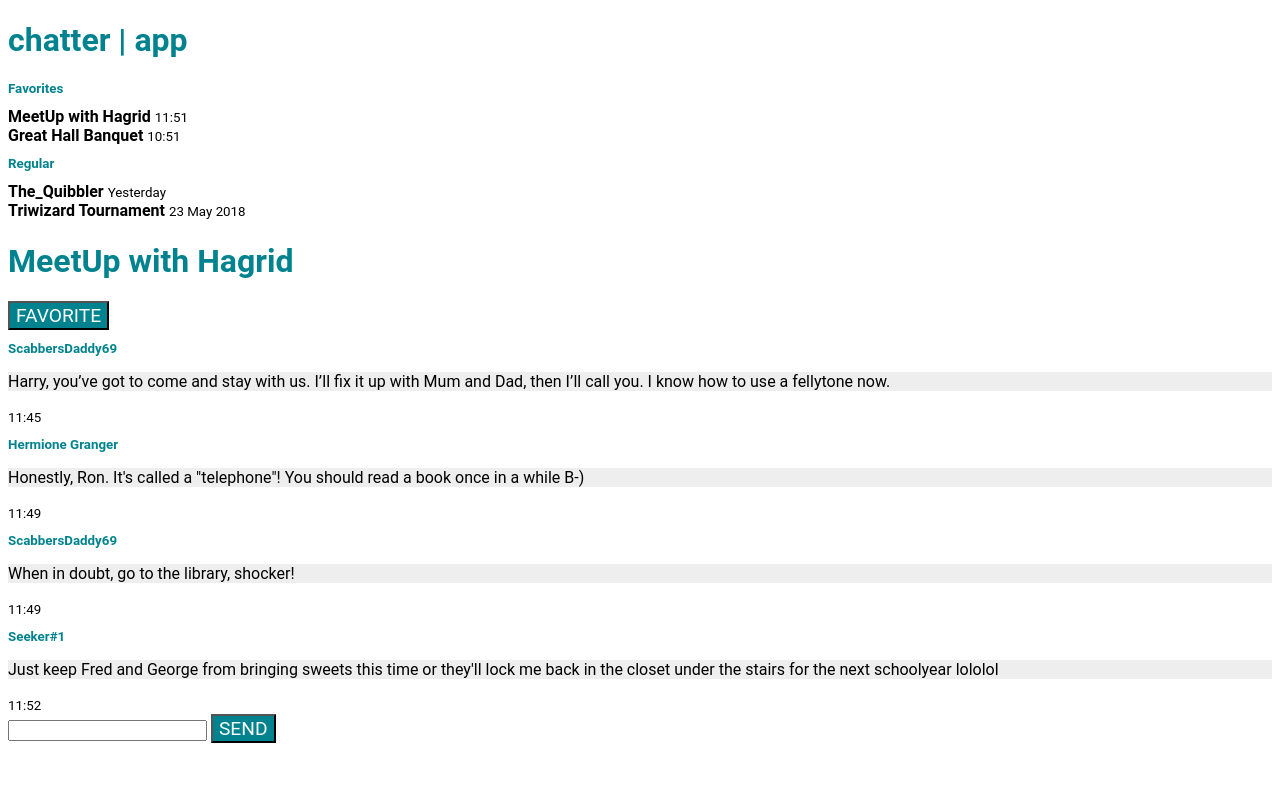
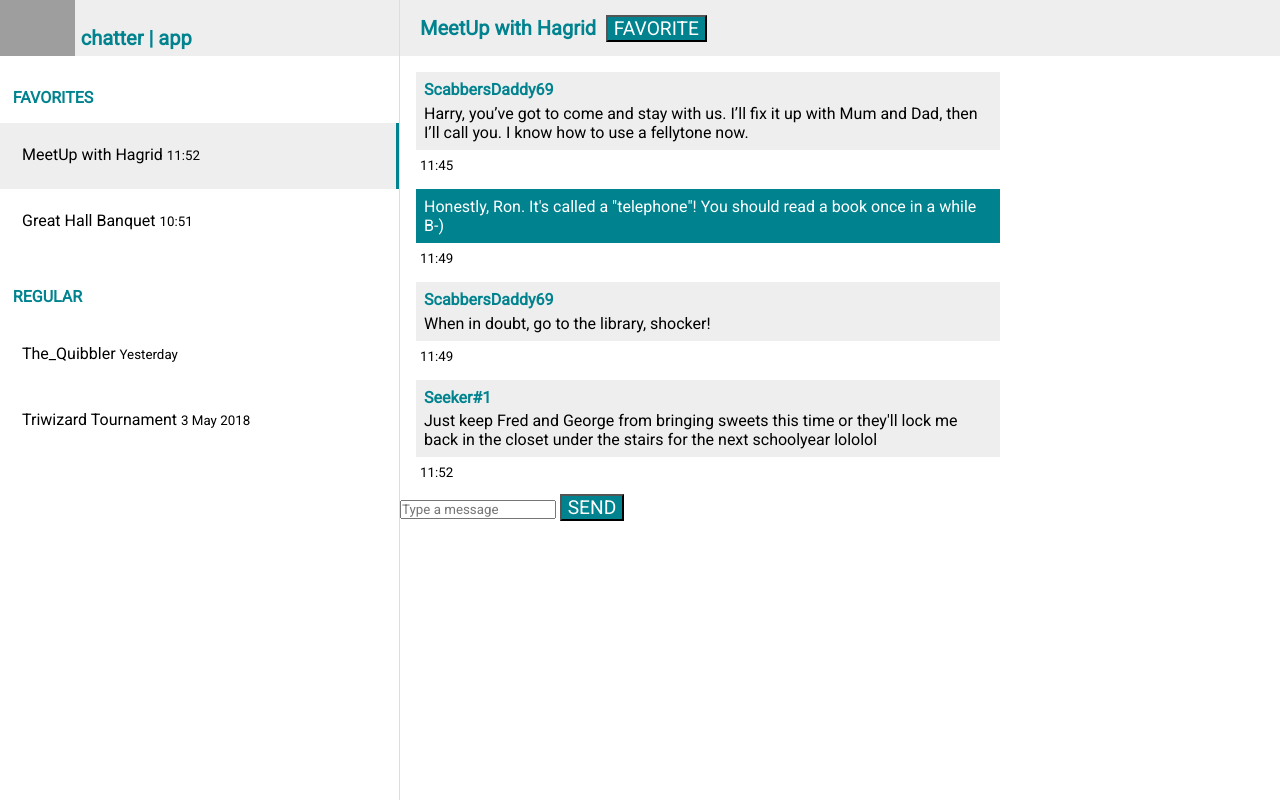
Before and after one commit to mayypanem/mayypanem.github.io, a plain HTML site: page index.html in a window 1280 px wide. Drawn offline with Linux system fonts and the light colour scheme; grey boxes are pictures that could not be loaded.

Commit message:
Challenge 2

```diff
--- /dev/null
+++ b/CSS/style.css
@@ -0,0 +1,121 @@
+/*GLOBAL*/
+
+* {
+    margin: 0;
+    padding: 0;
+    font-family: "Roboto", Arial, sans-serif;
+}
+
+body {
+    width: 100%;
+    height: 100%;
+}
+
+#channels {
+    width: 399px;
+    height: 100vh;
+    border-right: 1px solid #dddddd;
+}
+
+#chat {
+    left: 400px;
+    width: calc(100%-400px);
+}
+
+button {
+    background-color: #00838f;
+    color: white;
+    text-transform: uppercase;
+    font-size: larger;
+    padding: 0 0.3em 0 0.3em;
+}
+
+section {
+    position: fixed;
+    vertical-align: top;
+    height: 100vh;
+}
+
+
+
+/*APP BAR*/
+
+.headbar {
+    height: 56px;
+    color: #00838f;
+    background-color: #eeeeee;
+    display: flex;
+}
+
+
+
+/*CHANNELS LIST*/
+
+.channel-list {
+    background-color: white;
+    list-style-type: none;
+}
+
+
+
+li {
+    box-sizing: border-box;
+    padding: 22px;
+    height: 66px;
+}
+
+.selected {
+    background-color: #eeeeee;
+    border-right: 3px solid #00838f;
+}
+
+.list-title {
+    margin: 2em 0 1em 0.8em;
+    color: #00838f;
+    text-transform: uppercase;
+    font-weight: 1000;
+}
+
+.list-item-time {
+    font-size: smaller;
+}
+
+
+
+/*MESSAGES*/
+
+.message {
+    width: 70%;
+}
+
+.incoming .message-username {
+    color: #00838f;
+    font-weight: 1000;
+    margin-bottom: 0.3em;
+}
+
+.outgoing .message-username {
+    display: none;
+}
+
+.message-content {
+    margin: 1em;
+    margin-bottom: 0.5em;
+    padding: 0.5em;
+}
+
+.incoming .message-content {
+    background-color: #eeeeee;
+    color: initial;
+}
+
+.outgoing .message-content {
+    background-color: #00838f;
+    color: white;
+}
+
+.message-timestamp {
+    font-size: smaller;
+    margin-left: 1.5em;
+    margin-bottom: 1em;
+}
--- a/index.html
+++ b/index.html
@@ -6,70 +6,106 @@
     <meta http-equiv="X-UA-Compatible" content="IE=edge">
     <title>Chatter|App</title>
     <meta name="viewport" content="width=device-width, initial-scale=1">
-    <style>
-        * {
-            font-family: "Roboto", Arial, sans-serif;
-        }
 
-        h1 {
-            color: #00838f;
-        }
-
-        h2 {
-            color: #00838f;
-            font-size: smaller;
-        }
-
-        p {
-            background-color: #eeeeee;
-        }
-        button {
-            background-color: #00838f;
-            color: white;
-            text-transform: uppercase;
-            font-size: larger;
-        }
-    </style>
+    <link rel="stylesheet" href="CSS/style.css">
+    <link href="https://fonts.googleapis.com/css?family=Roboto" rel="stylesheet">
 </head>
 
 <body>
-    <h1>chatter | app</h1>
-    <h2>Favorites</h2>
-    <strong>MeetUp with Hagrid</strong>
-    <small>11:51</small><br>
-    <strong>Great Hall Banquet</strong>
-    <small>10:51</small>
-    <h2>Regular</h2>
-    <strong>The_Quibbler</strong>
-    <small>Yesterday</small><br>
-    <strong>Triwizard Tournament</strong>
-    <small>23 May 2018</small>
+    <!--Channels-->
+    <section id="channels">
 
-    <!--Chat - will be displayed on the right in he future-->
-    <h1>MeetUp with Hagrid</h1>
-    <button>Favorite</button>
+        <!--Headbar-->
+        <div class="headbar" style="align-items: end;">
+            <img alt="chatterApp Logo" src="https://ip.lfe.mw.tum.de/sections/moocus.png" height="56px" style="background-color: #00838f;"/>
+            <h1 style="padding-bottom: 0.3em; margin-left: 0.3em; font-size: 20px;">chatter | app</h1>
+        </div>
 
-    <h2>ScabbersDaddy69</h2>
-    <p>Harry, you’ve got to come and stay with us. I’ll fix it up with Mum and Dad, then I’ll call you. I know how to
-        use a fellytone now.</p>
-    <small>11:45</small>
+        <!--Channel Lists-->
+        <ul class="channel-list">
+            <div class="list-title">Favorites</div>
+            <li class="selected"><span>MeetUp with Hagrid</span> <span class="list-item-time">11:52</span></li>
+            <li><span>Great Hall Banquet</span> <span class="list-item-time">10:51</span></li>
+        </ul>
+        <ul class="channel-list">
+            <div class="list-title">Regular</div>
+            <li><span>The_Quibbler</span> <span class="list-item-time">Yesterday</span></li>
+            <li><span>Triwizard Tournament</span> <span class="list-item-time">3 May 2018</span></li>
+        </ul>
+    </section>
 
-    <h2>Hermione Granger</h2>
-    <p>Honestly, Ron. It's called a "telephone"! You should read a book once in a while B-)</p>
-    <small>11:49</small>
+    <!--Chat-->
+    <section id="chat">
 
-    <h2>ScabbersDaddy69</h2>
-    <p>When in doubt, go to the library, shocker!</p>
-    <small>11:49</small>
+        <!--Headbar-->
+        <div class="headbar" style="align-items: center;">
+            <h1 display="inline" style="margin-left: 1em; margin-right: 0.5em; font-size: 20px;">MeetUp with Hagrid</h1>
+            <button>Favorite</button>
+        </div>
 
-    <h2>Seeker#1</h2>
-    <p>Just keep Fred and George from bringing sweets this time or they'll lock me back in the closet under the stairs
-        for the next schoolyear lololol</p>
-    <small>11:52</small>
-    <br>
+        <!--Chat Area-->
+        <div id="chat-area">
 
-    <input type="text">
-    <button>Send</button>
+            <!--Chat Messages-->
+            <div class="message incoming">
+                <div class="message-content">
+                    <div class="message-username">
+                        ScabbersDaddy69
+                    </div>
+                    Harry, you’ve got to come and stay with us. I’ll fix it up with Mum and Dad, then I’ll call you. I
+                    know
+                    how to use a fellytone now.
+                </div>
+                <div class="message-timestamp">
+                    11:45
+                </div>
+            </div>
+
+            <div class="message outgoing">
+                <div class="message-content">
+                    <div class="message-username">
+                        Hermione Granger
+                    </div>
+                    Honestly, Ron. It's called a "telephone"! You should read a book once in a while B-)
+                </div>
+                <div class="message-timestamp">
+                    11:49
+                </div>
+            </div>
+
+            <div class="message incoming">
+                <div class="message-content">
+                    <div class="message-username">
+                        ScabbersDaddy69
+                    </div>
+                    When in doubt, go to the library, shocker!
+                </div>
+                <div class="message-timestamp">
+                    11:49
+                </div>
+            </div>
+
+            <div class="message incoming">
+                <div class="message-content">
+                    <div class="message-username">
+                        Seeker#1
+                    </div>
+                    Just keep Fred and George from bringing sweets this time or they'll lock me back in the closet under
+                    the stairs for the next schoolyear lololol
+                </div>
+                <div class="message-timestamp">
+                    11:52
+                </div>
+            </div>
+        </div>
+
+        <!--Chat Input-->
+        <div>
+            <input type="text" id="chat-input" placeholder="Type a message">
+            <button>Send</button>
+        </div>
+
+    </section>
 </body>
 
 </html>
```
